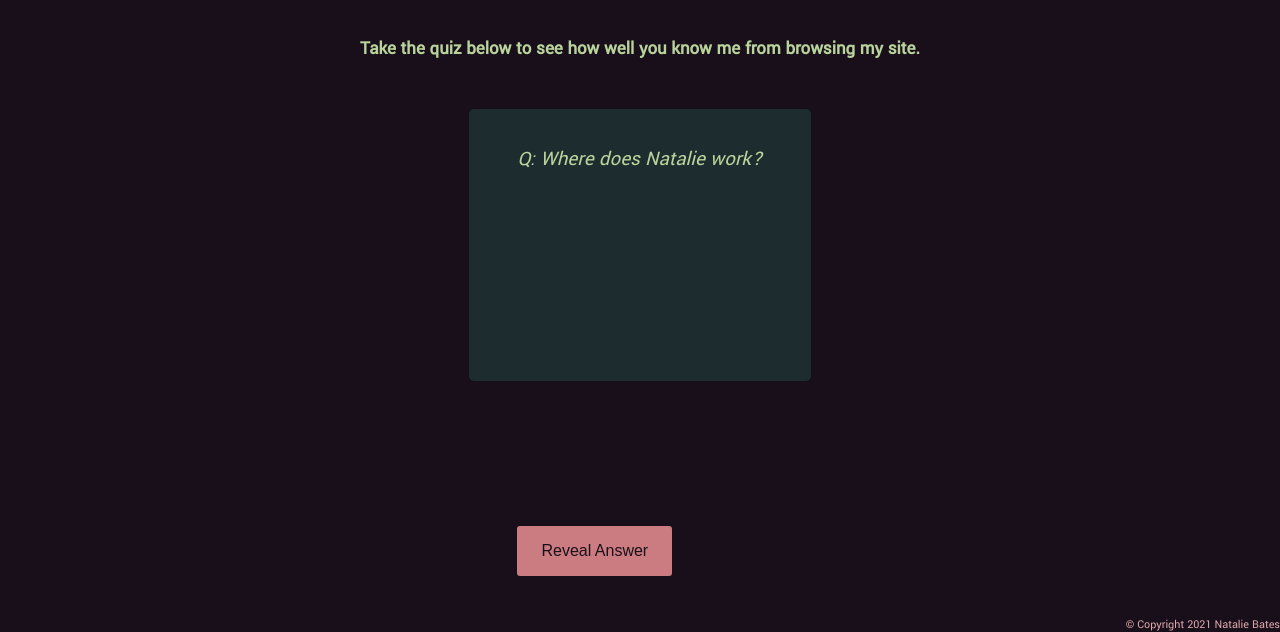
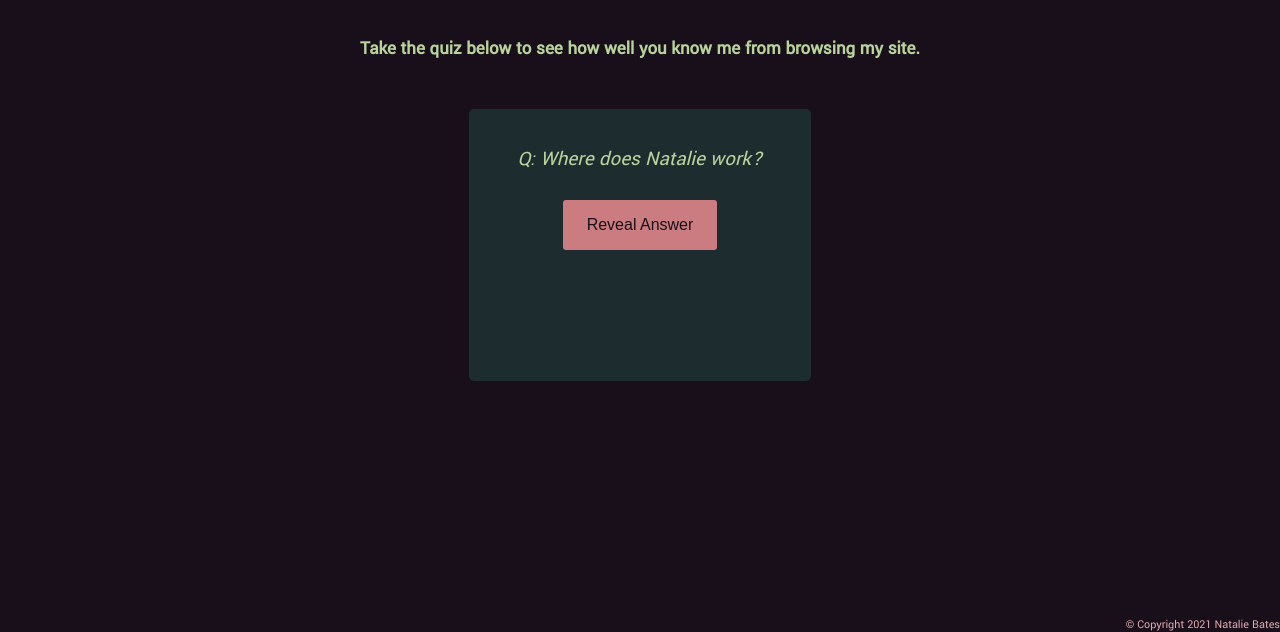
Before and after one commit to nataliebates/nataliebates.github.io, a plain HTML site: page quiz.html in a window 1280 px wide. Both pictures are taken after a click on the button "Start Quiz". Shown: the part 168-800 px from the top of the page. Drawn offline with Linux system fonts and the light colour scheme.

Commit message:
fix buttons again

```diff
--- a/css/style.css
+++ b/css/style.css
@@ -346,8 +346,7 @@ textarea {
 }
 
 #next-question, #quiz-reveal {
-  position: absolute;
-  bottom: 3rem;
+  vertical-align: bottom;
 }
 
 /* Adjustments for small screen sizes */
```
